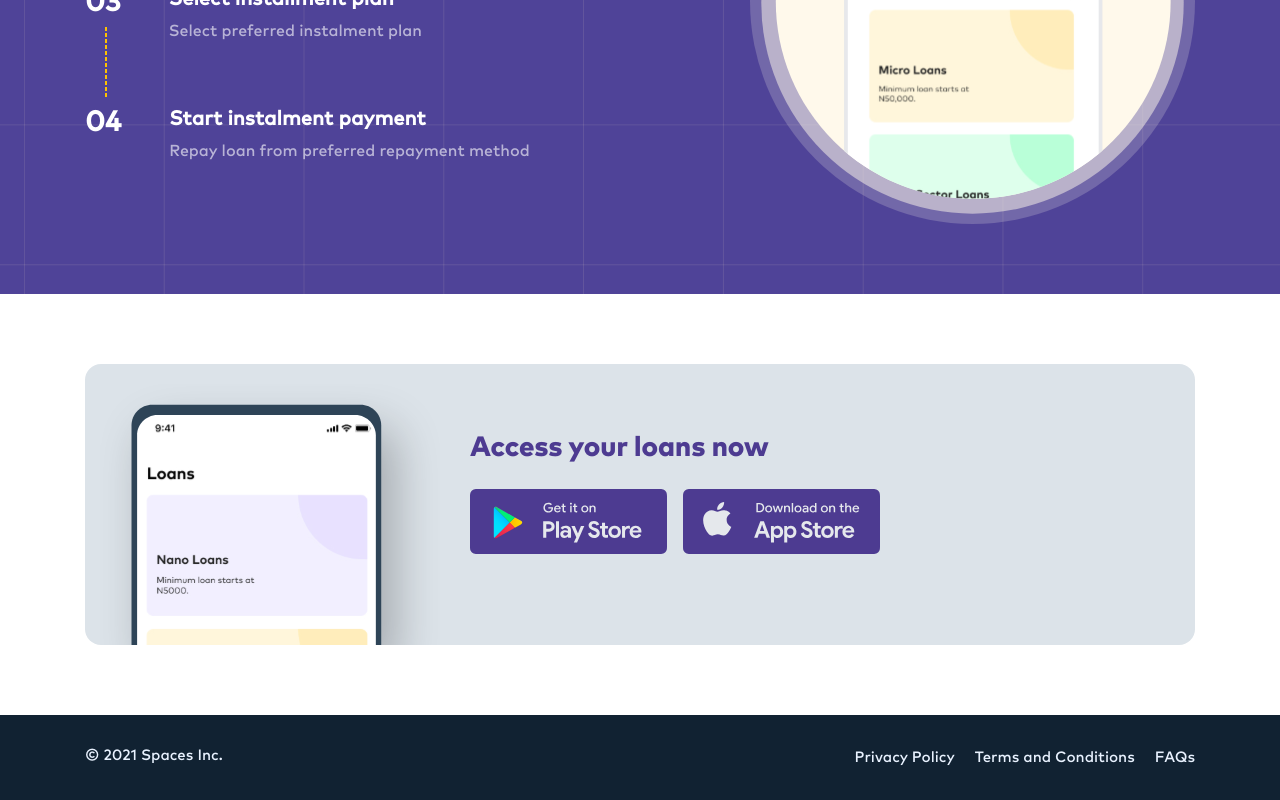
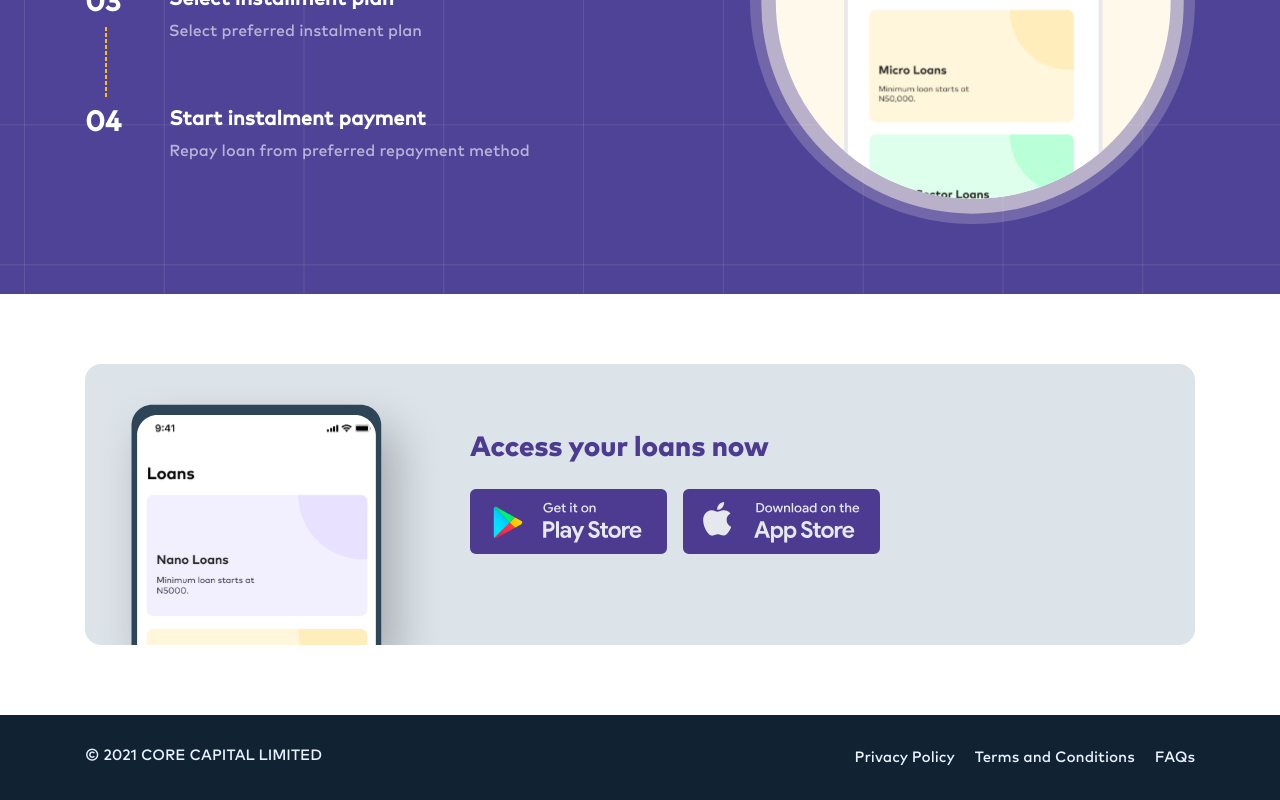
Before and after one commit to Oluwashina/Velox, a React (Create React App) app: page / in a window 1280 px wide. Shown: the part 1866-2666 px from the top of the page. Built offline with nearby package versions, Linux system fonts and the light colour scheme.

Commit message:
copyright content adjusted

```diff
--- a/src/components/Home/Footer.js
+++ b/src/components/Home/Footer.js
@@ -8,7 +8,7 @@ const Footer = () => {
             <div className="container">
                 <div className="footer-links">
                     <div>
-                        <p className="mb-0" style={{fontSize: 15}}>&copy; { new Date().getFullYear()} Spaces Inc.</p>
+                        <p className="mb-0" style={{fontSize: 15}}>&copy; { new Date().getFullYear()} CORE CAPITAL LIMITED</p>
                     </div>
                     <div>
                         <ul className="footer-link mb-0">
--- a/src/components/Home/Hero.js
+++ b/src/components/Home/Hero.js
@@ -3,6 +3,7 @@ import Logo from '../../assets/images/logo.svg'
 import HeroHand from '../../assets/images/hero-hand.png'
 import AppleStore from '../../assets/images/applePlayStore.svg'
 import GoogleStore from '../../assets/images/googlePlayStore.svg'
+import {Link} from 'react-router-dom'
 
 const Hero = () => {
     const [navShow, setnavShow] = useState(false);
@@ -27,9 +28,9 @@ const Hero = () => {
             <div className="container">
 
                 <div className="header py-4">
-                     <div className="logo">
+                     <Link to="/" className="logo">
                         <img src={Logo} alt="logo" className="img-fluid" />
-                    </div>
+                    </Link>
                     <nav className={ navShow ? "open" : "" }>
                         <ul className="mainNav">
                             <li className="navLink">
--- a/src/components/Home/Navbar.js
+++ b/src/components/Home/Navbar.js
@@ -1,5 +1,6 @@
 import React,{useState} from 'react';
 import Logo from '../../assets/images/logo.svg'
+import {Link} from 'react-router-dom'
 
 
 const Navbar = () => {
@@ -25,9 +26,9 @@ const Navbar = () => {
          <div className="container">
 
             <div className="header py-4">
-                <div className="logo">
+                <Link to="/" className="logo">
                     <img src={Logo} alt="logo" className="img-fluid" />
-                </div>
+                </Link>
                 <nav className={ navShow ? "open" : "" }>
                     <ul className="mainNav">
                         <li className="navLink">
```
Also changed, not shown: src/assets/images/minus-circle.svg.
